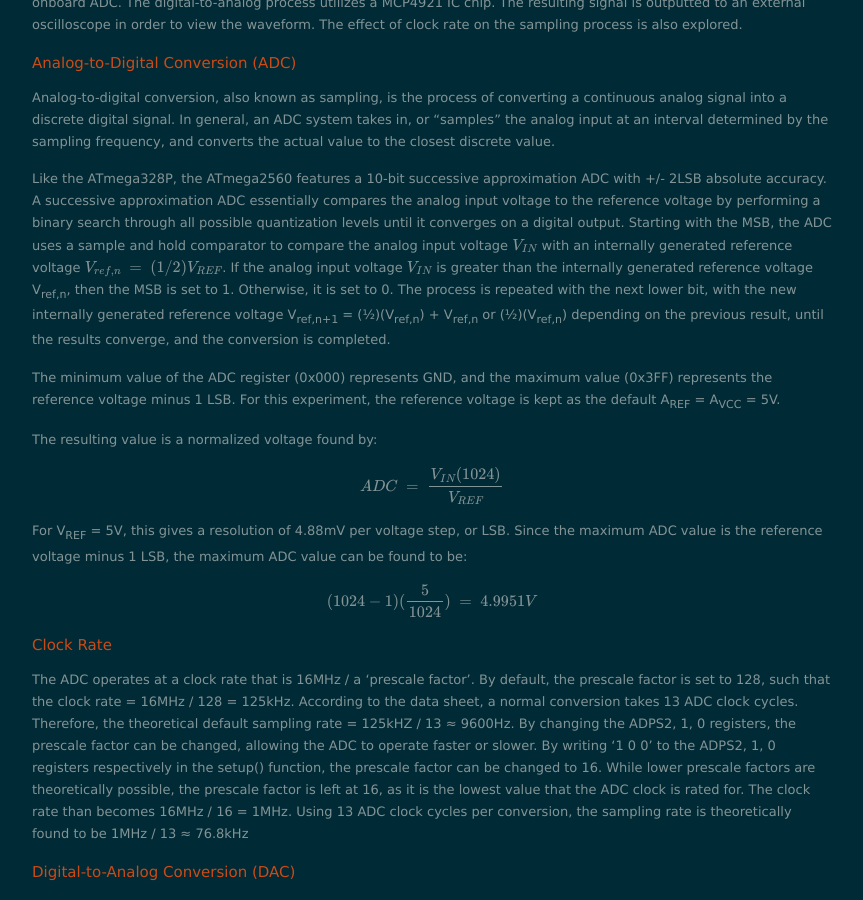
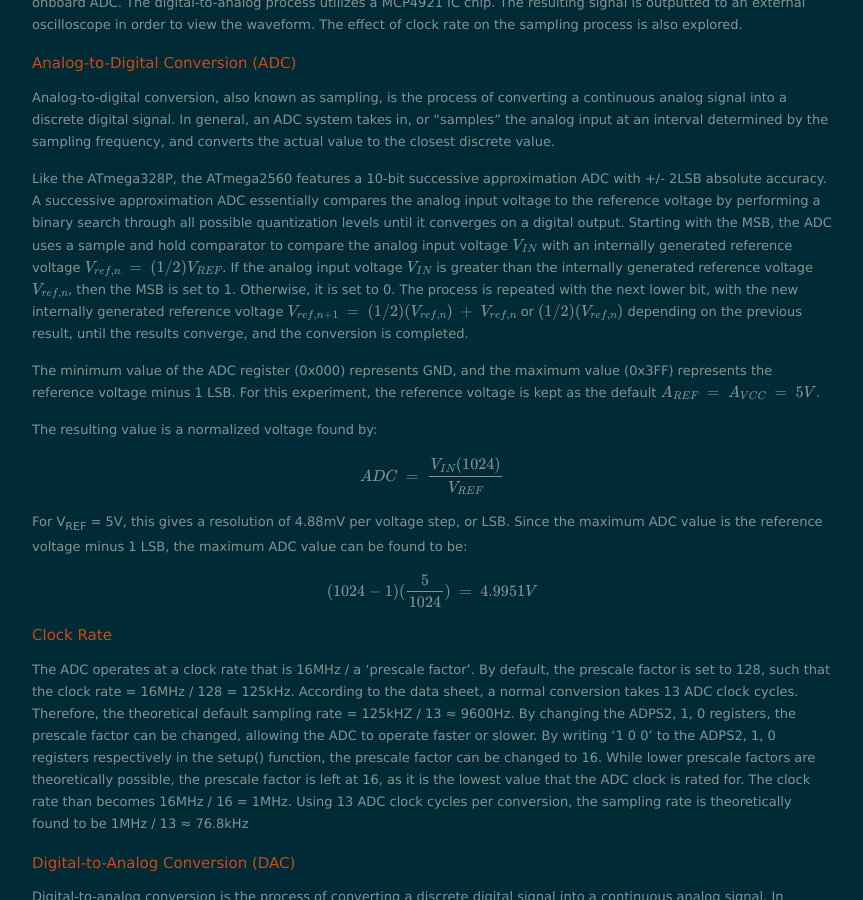
Before and after one commit to nolanschan/nolanschan.github.io, a Jekyll site: the page built from projects/adcdac/index.markdown, in a window 1280 px wide and 900 px high, scrolled down 356 px. Shown: the whole window, without its empty margins (208-1071 px from the left). Built offline with Jekyll 4.4.1, drawn with Linux system fonts in a browser that asks for light colours; nearby versions of some CDN libraries; formulas are drawn with MathJax 3.

Commit message:
Update index.markdown

```diff
--- a/projects/adcdac/index.markdown
+++ b/projects/adcdac/index.markdown
@@ -15,9 +15,9 @@ The purpose of this lab experiment is to understand the principals of analog-to-
 Analog-to-digital conversion, also known as sampling, is the process of converting a continuous analog signal into a discrete digital signal. In general, an ADC system takes in, or “samples” the analog input at an interval determined by the sampling frequency, and converts the actual value to the closest discrete value.
 
 Like the ATmega328P, the ATmega2560 features a 10-bit successive approximation ADC with +/- 2LSB absolute accuracy. A successive approximation ADC essentially compares the analog input voltage to the reference voltage by performing a binary search through all possible quantization levels until it
-converges on a digital output. Starting with the MSB, the ADC uses a sample and hold comparator to compare the analog input voltage $$V_{IN}$$ with an internally generated reference voltage $$V_{ref,n}\ =\ (1/2)V_{REF}$$. If the analog input voltage $$V_{IN}$$ is greater than the internally generated reference voltage V<sub>ref,n</sub>, then the MSB is set to 1. Otherwise, it is set to 0. The process is repeated with the next lower bit, with the new internally generated reference voltage V<sub>ref,n+1</sub> = (½)(V<sub>ref,n</sub>) + V<sub>ref,n</sub> or (½)(V<sub>ref,n</sub>) depending on the previous result, until the results converge, and the conversion is completed.
+converges on a digital output. Starting with the MSB, the ADC uses a sample and hold comparator to compare the analog input voltage $$V_{IN}$$ with an internally generated reference voltage $$V_{ref,n}\ =\ (1/2)V_{REF}$$. If the analog input voltage $$V_{IN}$$ is greater than the internally generated reference voltage $$V_{ref,n}$$, then the MSB is set to 1. Otherwise, it is set to 0. The process is repeated with the next lower bit, with the new internally generated reference voltage $$V_{ref,n+1}\ =\ (1/2)(V_{ref,n})\ +\ V_{ref,n}$$ or $$(1/2)(V_{ref,n})$$ depending on the previous result, until the results converge, and the conversion is completed.
 
-The minimum value of the ADC register (0x000) represents GND, and the maximum value (0x3FF) represents the reference voltage minus 1 LSB. For this experiment, the reference voltage is kept as the default A<sub>REF</sub> = A<sub>VCC</sub> = 5V.
+The minimum value of the ADC register (0x000) represents GND, and the maximum value (0x3FF) represents the reference voltage minus 1 LSB. For this experiment, the reference voltage is kept as the default $$A_{REF}\ =\ A_{VCC}\ =\ 5V$$.
 
 The resulting value is a normalized voltage found by:
 
```
